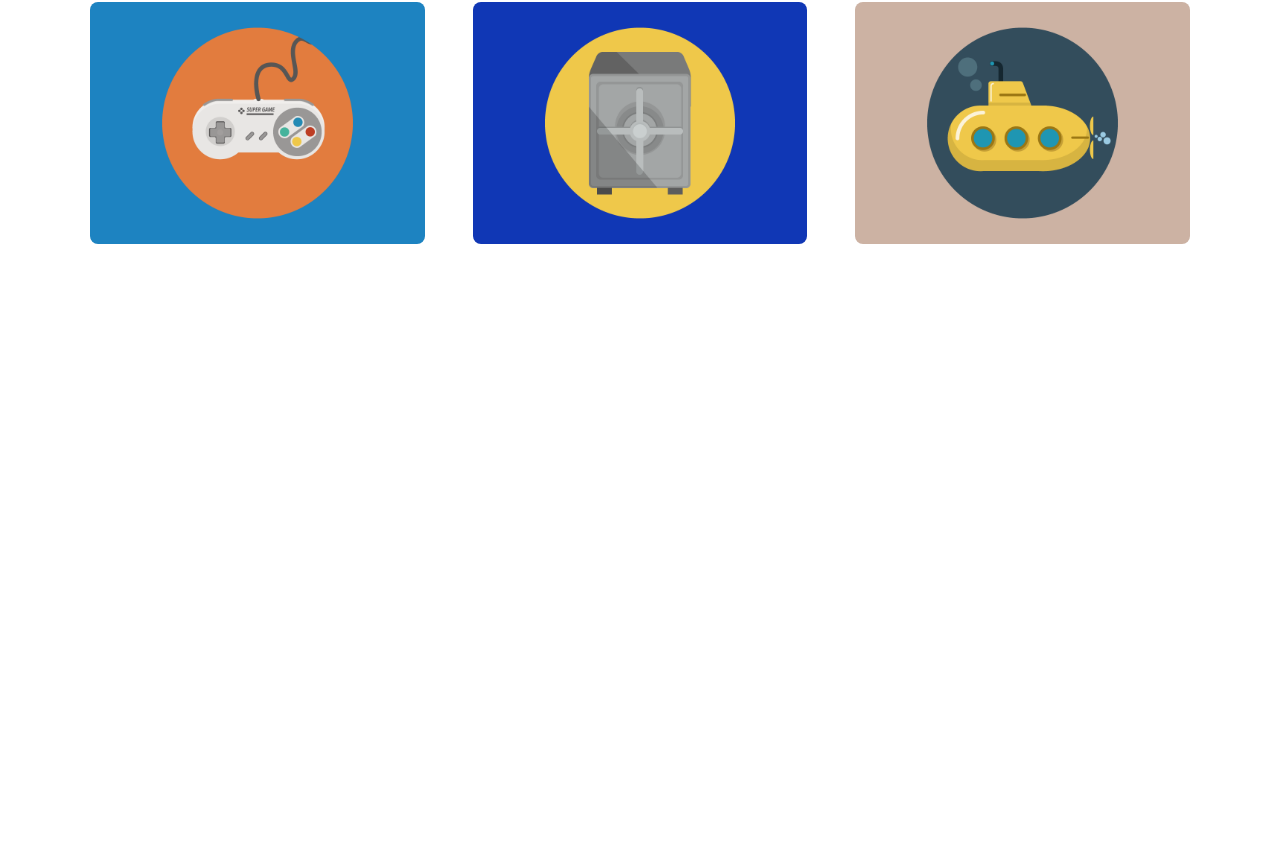
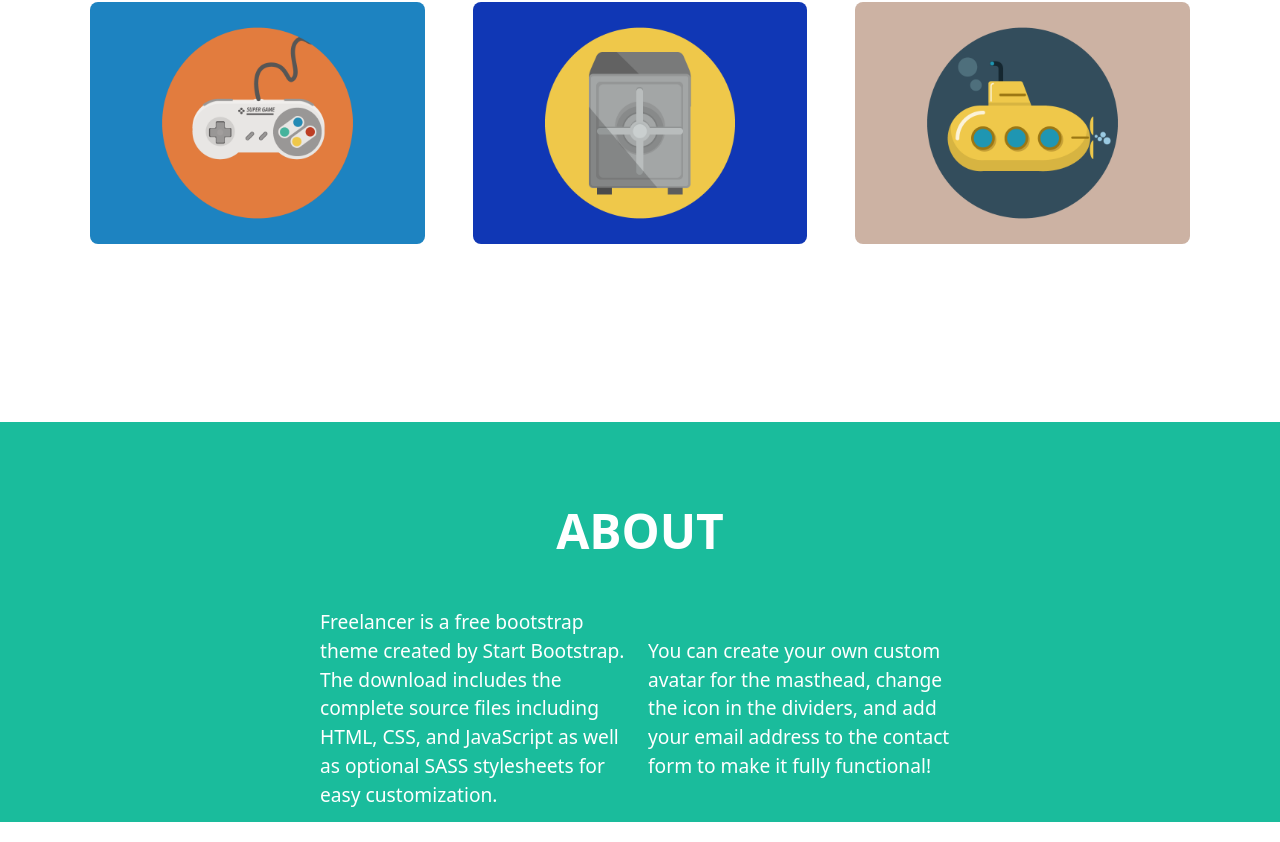
Before and after one commit to Omar-Maher-Khatib/React_Task_1, a React (Vite) app: page / in a window 1280 px wide. Shown: the part 1152-1994 px from the top of the page. Before the commit the page ends 1574 px from the top, so only its background shows below. Built offline with nearby package versions, Linux system fonts and the light colour scheme.

Commit message:
finish about

```diff
--- a/src/components/about/about.css
+++ b/src/components/about/about.css
@@ -0,0 +1,18 @@
+.about {
+    background-color: #1abc9c;
+    padding-top: 5rem;
+    height: 50vh;
+}
+.about-content h1 {
+    font-size: 3rem;
+    font-weight: 700;
+    text-transform: uppercase;
+    margin-bottom: 2rem;
+}
+.about-content p {
+    font-size: 1.2rem;
+    line-height: 1.5;
+    margin-bottom: 2rem;
+    text-align: left;
+    font-weight: 400;
+}
--- a/src/components/about/about.jsx
+++ b/src/components/about/about.jsx
@@ -1,5 +1,17 @@
 import './about.css';
 
 function About() {
+    return <section className="about">
+        <div className="about-content d-flex flex-column gap-3 justify-content-center align-items-center">
+            <h1 className="text-center text-white">About</h1>
+            <div className="about-text w-50 d-flex flex-row gap-3 justify-content-center align-items-center align-items-start">
+                <p className="text-start text-white w-50">Freelancer is a free bootstrap theme created by Start Bootstrap. The download includes the complete source files including HTML, CSS, and JavaScript
+                    as well as optional SASS stylesheets for easy customization.</p>
+                <p className="text-start text-white w-50">You can create your own custom avatar for the masthead,
+                    change the icon in the dividers, and add your email address to the contact form to make it fully functional!</p>
+            </div>
+
+        </div>
+    </section>
 }
 export default About;
```
